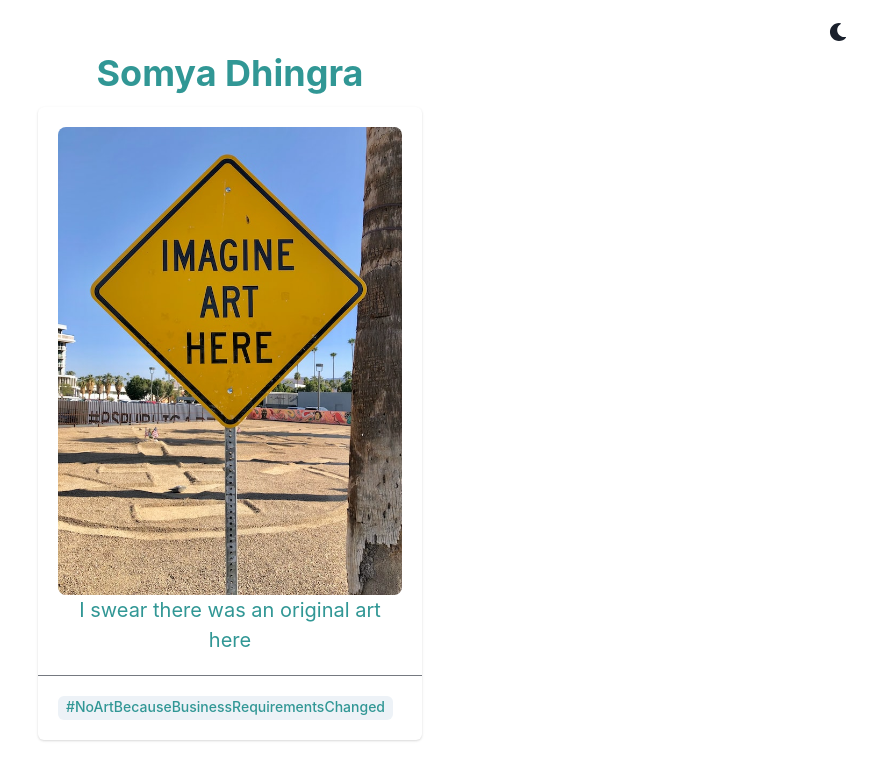
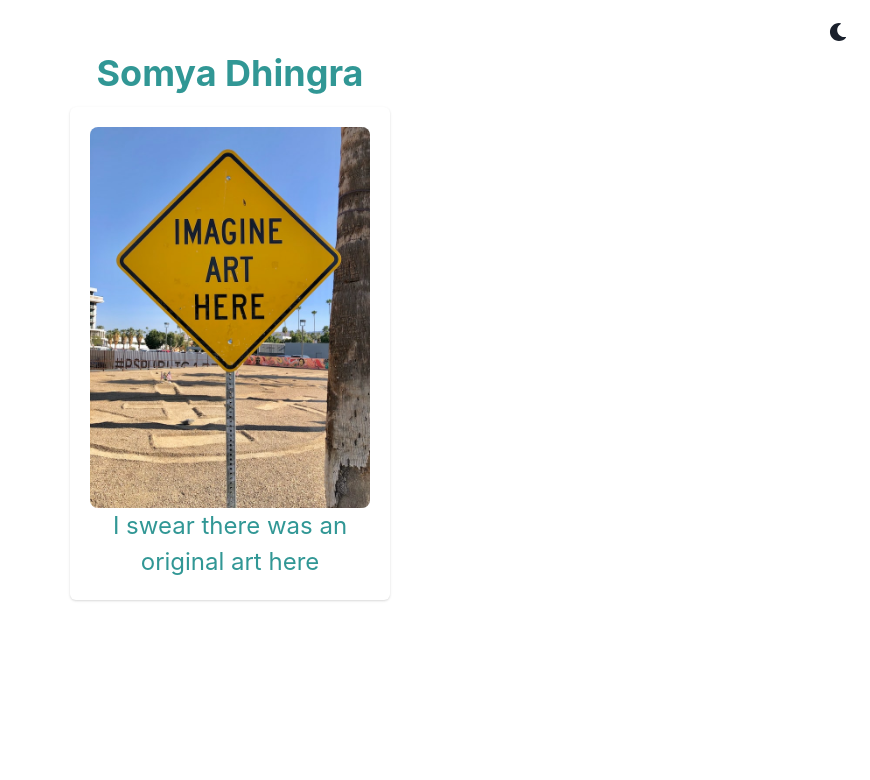
Before and after one commit to somyadh/somyadhingra, a React (Create React App) app: page /blogs in a window 1280 px wide. Shown: the top 780 px of the page, without its empty margins (410-1280 px from the left). Built offline with nearby package versions, Linux system fonts and the light colour scheme.

Commit message:
add new page and component for blog page

```diff
--- a/package.json
+++ b/package.json
@@ -6,6 +6,7 @@
     "@chakra-ui/react": "^2.4.9",
     "@emotion/react": "^11.0.0",
     "@emotion/styled": "^11.0.0",
+    "@nikolovlazar/chakra-ui-prose": "^1.2.1",
     "@testing-library/jest-dom": "^5.16.4",
     "@testing-library/react": "^13.0.1",
     "@testing-library/user-event": "^14.1.0",
--- a/src/components/card.js
+++ b/src/components/card.js
@@ -1,11 +1,17 @@
 import {
-  Center,Text,Image, Card, CardBody, CardFooter, Divider, Tag
+  Center,Text,Image, Card, CardBody, Link
 } from '@chakra-ui/react';
+import {  NavLink as RouterLink } from 'react-router-dom';
+
 
 export default function blogPostWithImage({props}) {
   return (
     <Center>
-      <Card maxW='sm'>
+    <Link as={RouterLink}
+        to={`/blogs/${props.uid}`}
+        fontSize="2xl"
+        color="teal.500">
+        <Card maxW='xs'>
         <CardBody>
           <Image
             src={props.image}
@@ -16,13 +22,8 @@ export default function blogPostWithImage({props}) {
            {props.summary}
           </Text>
         </CardBody>
-        <Divider />
-        <CardFooter>
-          <Tag size="md" key="md" variant='subtle' color="teal.500" >
-            {props.tags}
-          </Tag>
-        </CardFooter>
-      </Card>
+        </Card>
+    </Link>
     </Center>
   );
 }
--- /dev/null
+++ b/src/components/page.js
@@ -0,0 +1,21 @@
+import React from 'react';
+import { Box, Center, VStack } from "@chakra-ui/react";
+import { Prose } from '@nikolovlazar/chakra-ui-prose';
+import Header from './header';
+
+export const Page = ({ heading, content }) => {
+    return (
+        <Center>
+            <VStack spacing={4}>
+                <Box w="80%" p={4} color={'teal.500'}>
+                <Header></Header>
+                    {/* <Header text={heading}></Header> */}
+                </Box>
+                <Box w="80%" p={4} borderWidth={1} borderRadius="lg" mt={10} color={'teal.500'}>
+                    <Prose dangerouslySetInnerHTML={{ __html: content }} />
+                </Box>
+            </VStack>
+        </Center>
+
+    );
+};
--- a/src/index.js
+++ b/src/index.js
@@ -7,11 +7,16 @@ import {
   createBrowserRouter,
   RouterProvider,
 } from "react-router-dom";
+import BlogPost from './pages/blogPage';
 
 const router = createBrowserRouter([
   {
     path: "/",
     element: <App/>,
+  },
+  {
+    path: "/blogs/:blogId",
+    element: < BlogPost />,
   },
   {
     path: "/blogs",
--- /dev/null
+++ b/src/pages/blogPage.js
@@ -0,0 +1,20 @@
+import React from 'react';
+import { ChakraProvider, extendTheme } from '@chakra-ui/react';
+import { withProse } from '@nikolovlazar/chakra-ui-prose';
+import { Page } from '../components/page'
+import { blogPosts } from '../data'
+
+
+const BlogPage = () => {
+  let uid = 1
+  let blog = blogPosts.find(x => x.uid == uid
+  )
+  const theme = extendTheme({}, withProse());
+  return (
+    <ChakraProvider theme={theme}>
+      <Page heading={blog.heading} content={blog.fullText} />
+    </ChakraProvider>
+  );
+};
+
+export default BlogPage;
```
Also changed, not shown: src/components/routes.js (+11 -4 lines), 1 other file (tests, documents, lock files or other folders).
